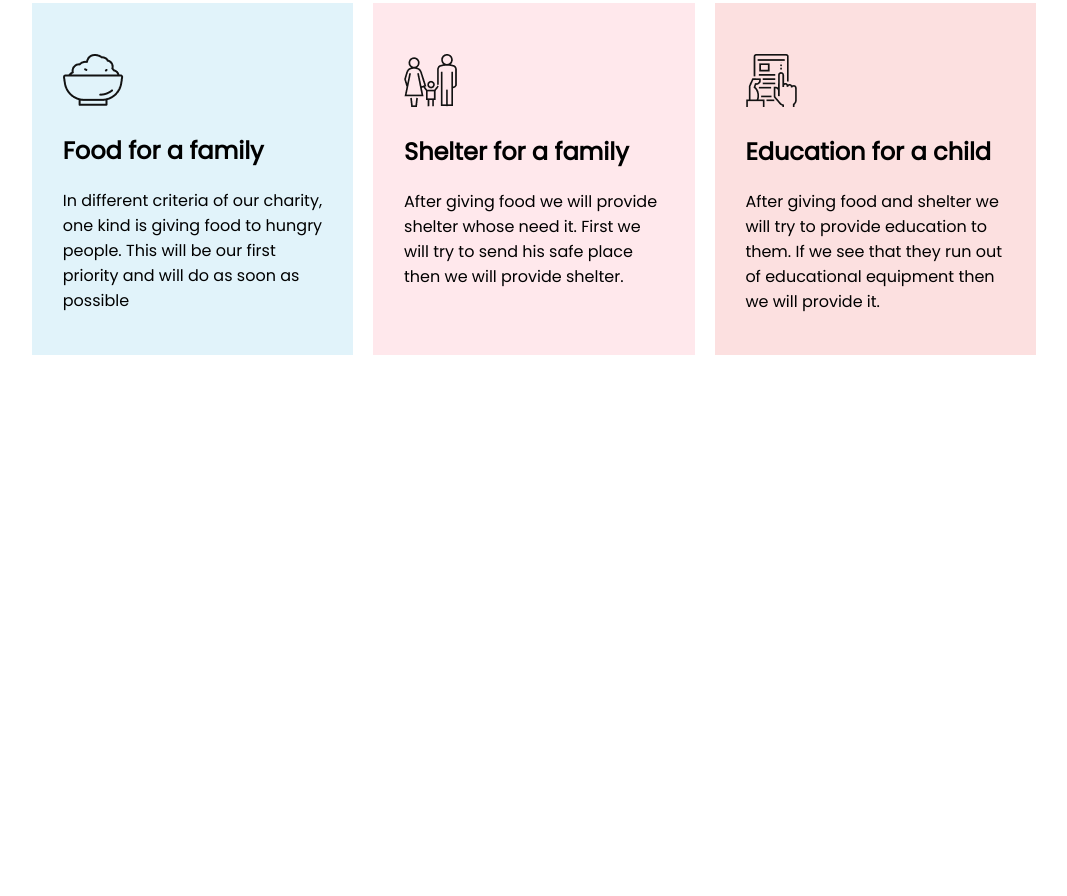
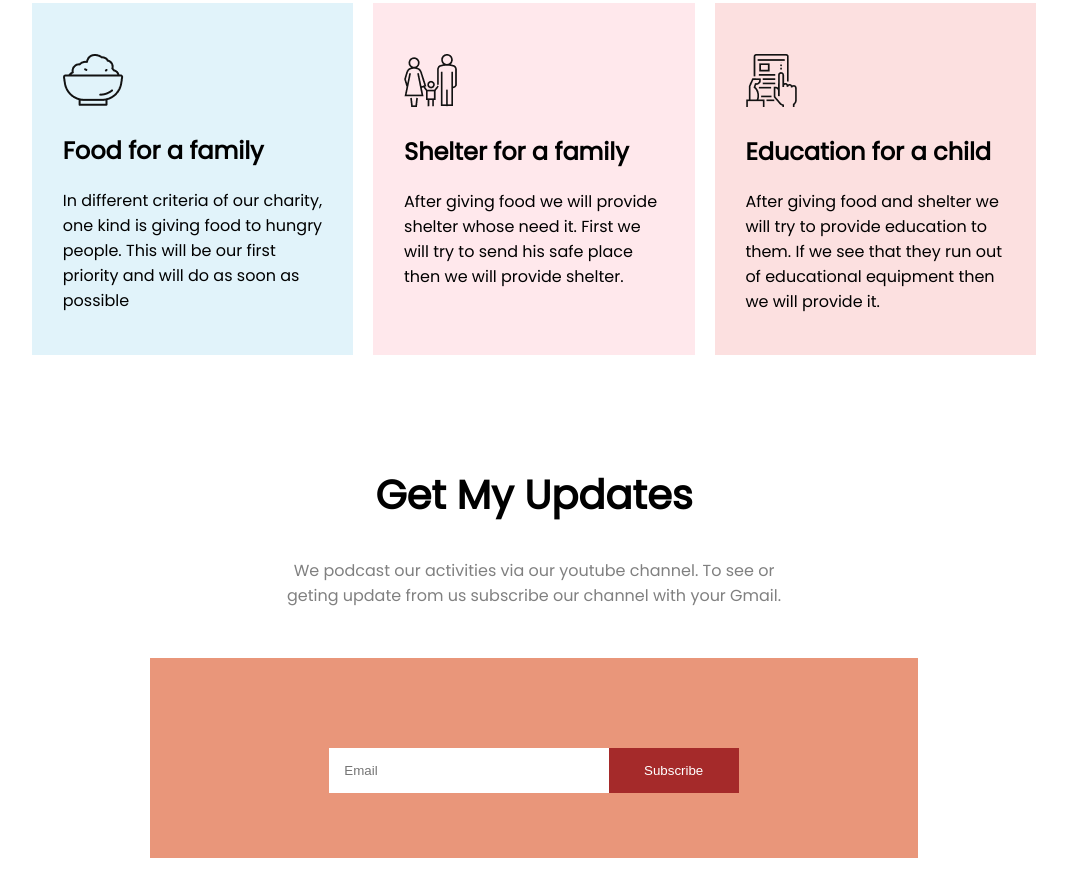
Before and after one commit to saadi001/charity-work, a plain HTML site: page index.html in a window 1280 px wide. Shown: the part 1673-2569 px from the top of the page, without its empty margins (106-1173 px from the left). Before the commit the page ends 2138 px from the top, so only its background shows below. Drawn offline with Linux system fonts and the light colour scheme.

Commit message:
email section

```diff
--- a/index.html
+++ b/index.html
@@ -45,7 +45,7 @@
         </div>
 
         <div class="input-take">
-            <input type="text" placeholder="Other Amount (Taka)"><br>
+            <input id="other-amount" type="text" placeholder="Other Amount (Taka)"><br>
             <a class="button" href="">Donate Now</a>
         </div>
     </section>
@@ -75,5 +75,16 @@
 
         </div>
     </section>
+
+    <section>
+        <div class="donate-today">
+            <h2>Get My Updates</h2>
+            <p>We podcast our activities via our youtube channel. To see or geting update from us subscribe our channel with your Gmail.</p>
+        </div>
+        <div class="email">
+            <input id="input-email" type="text" placeholder="Email">
+            <input type="submit" value="Subscribe">
+        </div>
+    </section>
 </body>
 </html>
--- a/style.css
+++ b/style.css
@@ -87,7 +87,7 @@ section{
     width: 50%;
     height: 30px;
 }
-input[type='text']::placeholder
+#other-amount[type='text']::placeholder
     {
         text-align: center;
         font-size: 18px;
@@ -115,3 +115,30 @@ input[type='text']::placeholder
     margin: 10px;
     padding: 5% 3%;
 }
+.email{
+    width: 60%;
+    height: 200px;
+    margin-left: 20%;
+    margin-right: 20%;
+    background-color: darksalmon;
+    text-align: center;
+
+
+}
+.email input{
+  margin-top: 90px;
+  padding: 15px;
+  border: none;
+}
+#input-email{
+    width: 250px;
+}
+#input-email ::placeholder{
+    text-align: left;
+}
+input[type="submit"]{
+    margin-left: -5px;
+    width: 130px;
+    background-color: brown;
+    color: white;
+}
```
